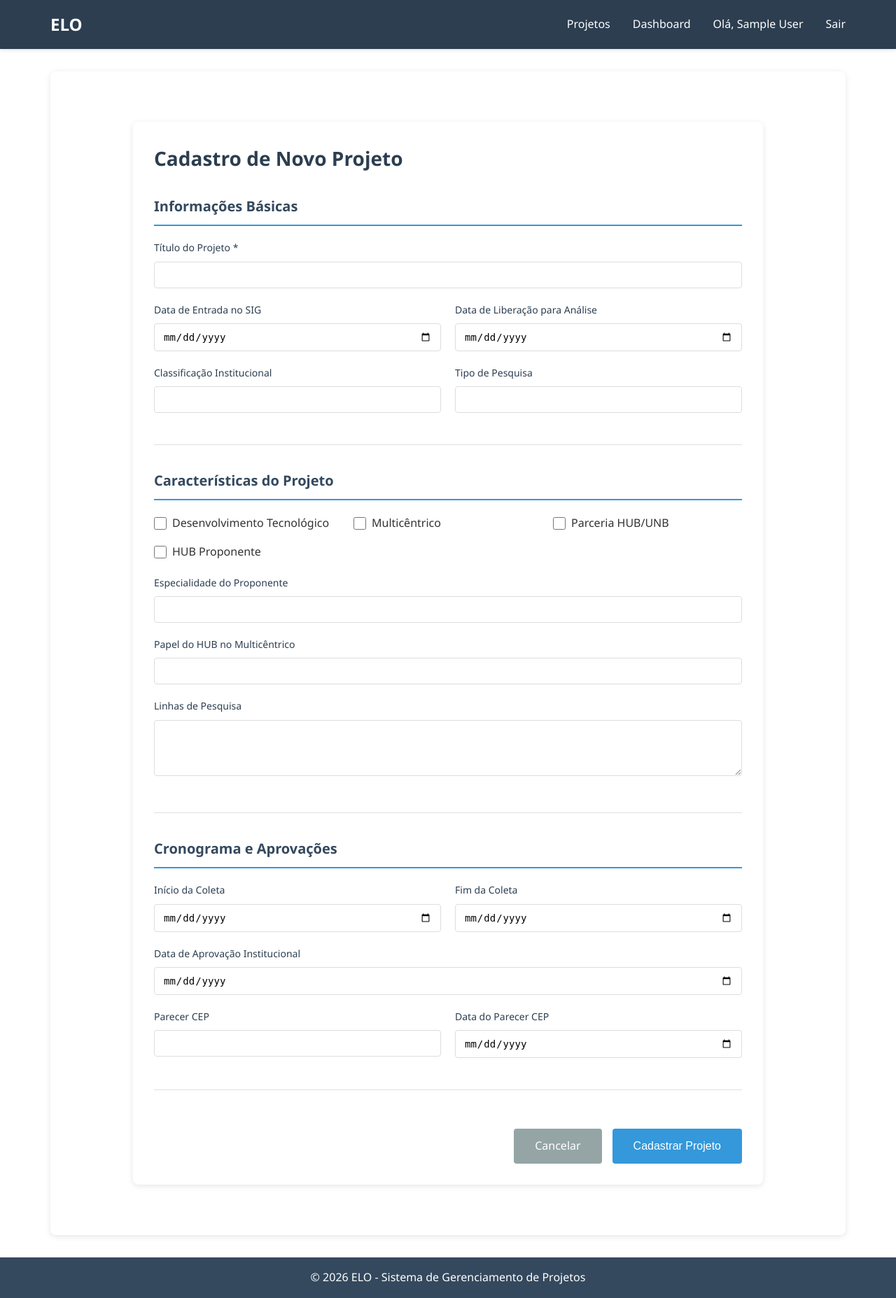
After one commit to VictorPontual/ELO, a Django app: page /projetos/cadastro/ in a window 1280 px wide. The commit adds this page. Shown: the whole page at 70% size. Run offline with Django 5.2, Linux system fonts and the light colour scheme; the visitor is signed in with stand-in values (Sample User, id 1).

Commit message:
feat: cadastro de projetos

```diff
--- /dev/null
+++ b/elo/projetos/static/projetos/css/cadastro_projeto.css
@@ -0,0 +1,202 @@
+.cadastro-container {
+    max-width: 900px;
+    margin: 40px auto;
+    padding: 30px;
+    background: white;
+    border-radius: 8px;
+    box-shadow: 0 2px 8px rgba(0,0,0,0.1);
+}
+
+.cadastro-container h2 {
+    color: #2c3e50;
+    margin-bottom: 30px;
+    font-size: 28px;
+}
+
+.form-section {
+    margin-bottom: 35px;
+    padding-bottom: 25px;
+    border-bottom: 1px solid #e0e0e0;
+}
+
+.form-section:last-of-type {
+    border-bottom: none;
+}
+
+.form-section h3 {
+    color: #34495e;
+    font-size: 20px;
+    margin-bottom: 20px;
+    padding-bottom: 10px;
+    border-bottom: 2px solid #3498db;
+}
+
+.form-group {
+    margin-bottom: 20px;
+}
+
+.form-group label {
+    display: block;
+    margin-bottom: 8px;
+    color: #2c3e50;
+    font-weight: 500;
+    font-size: 14px;
+}
+
+.form-control {
+    width: 100%;
+    padding: 10px 12px;
+    border: 1px solid #ddd;
+    border-radius: 4px;
+    font-size: 14px;
+    transition: border-color 0.3s;
+}
+
+.form-control:focus {
+    outline: none;
+    border-color: #3498db;
+    box-shadow: 0 0 0 3px rgba(52, 152, 219, 0.1);
+}
+
+textarea.form-control {
+    resize: vertical;
+    min-height: 80px;
+}
+
+.form-row {
+    display: grid;
+    grid-template-columns: 1fr 1fr;
+    gap: 20px;
+}
+
+.form-check-group {
+    display: grid;
+    grid-template-columns: repeat(auto-fit, minmax(200px, 1fr));
+    gap: 15px;
+    margin-bottom: 20px;
+}
+
+.form-check {
+    display: flex;
+    align-items: center;
+    gap: 8px;
+}
+
+.form-check-input {
+    width: 18px;
+    height: 18px;
+    cursor: pointer;
+}
+
+.form-check label {
+    margin: 0;
+    cursor: pointer;
+    font-weight: normal;
+}
+
+.error {
+    display: block;
+    color: #e74c3c;
+    font-size: 13px;
+    margin-top: 5px;
+}
+
+.alert {
+    padding: 12px 16px;
+    border-radius: 4px;
+    margin-bottom: 20px;
+}
+
+.alert-success {
+    background-color: #d4edda;
+    border: 1px solid #c3e6cb;
+    color: #155724;
+}
+
+.alert-warning {
+    background-color: #fff3cd;
+    border: 1px solid #ffeaa7;
+    color: #856404;
+}
+
+.alert-error {
+    background-color: #f8d7da;
+    border: 1px solid #f5c6cb;
+    color: #721c24;
+}
+
+.form-actions {
+    display: flex;
+    gap: 15px;
+    justify-content: flex-end;
+    margin-top: 30px;
+    padding-top: 20px;
+}
+
+.btn-salvar,
+.btn-cancelar {
+    padding: 12px 30px;
+    border: none;
+    border-radius: 4px;
+    font-size: 16px;
+    cursor: pointer;
+    transition: all 0.3s;
+    text-decoration: none;
+    display: inline-block;
+}
+
+.btn-salvar {
+    background-color: #3498db;
+    color: white;
+}
+
+.btn-salvar:hover {
+    background-color: #2980b9;
+    transform: translateY(-1px);
+}
+
+.btn-cancelar {
+    background-color: #95a5a6;
+    color: white;
+}
+
+.btn-cancelar:hover {
+    background-color: #7f8c8d;
+}
+
+.header-container {
+    display: flex;
+    justify-content: space-between;
+    align-items: center;
+    margin-bottom: 20px;
+}
+
+.btn-novo-projeto {
+    background-color: #27ae60;
+    color: white;
+    padding: 10px 20px;
+    border-radius: 4px;
+    text-decoration: none;
+    font-weight: 500;
+    transition: all 0.3s;
+}
+
+.btn-novo-projeto:hover {
+    background-color: #229954;
+    transform: translateY(-1px);
+}
+
+@media (max-width: 768px) {
+    .form-row {
+        grid-template-columns: 1fr;
+    }
+
+    .cadastro-container {
+        padding: 20px;
+        margin: 20px;
+    }
+
+    .form-check-group {
+        grid-template-columns: 1fr;
+    }
+}
--- /dev/null
+++ b/elo/projetos/static/projetos/js/cadastro_projeto.js
@@ -0,0 +1,51 @@
+document.addEventListener('DOMContentLoaded', function() {
+    const form = document.querySelector('.projeto-form');
+
+    // Validação básica antes de enviar
+    form.addEventListener('submit', function(e) {
+        const titulo = document.querySelector('#id_titulo');
+
+        if (!titulo.value.trim()) {
+            e.preventDefault();
+            alert('Por favor, preencha o título do projeto.');
+            titulo.focus();
+            return false;
+        }
+    });
+
+    // Adicionar feedback visual aos campos obrigatórios
+    const requiredFields = form.querySelectorAll('input[required], textarea[required]');
+    requiredFields.forEach(field => {
+        field.addEventListener('blur', function() {
+            if (!this.value.trim()) {
+                this.style.borderColor = '#e74c3c';
+            } else {
+                this.style.borderColor = '#27ae60';
+            }
+        });
+    });
+
+    // Auto-hide alerts depois de 5 segundos
+    const alerts = document.querySelectorAll('.alert');
+    alerts.forEach(alert => {
+        setTimeout(() => {
+            alert.style.opacity = '0';
+            setTimeout(() => alert.remove(), 300);
+        }, 5000);
+    });
+
+    // Validação de datas (fim não pode ser antes do início)
+    const inicioColeta = document.querySelector('#id_inicio_coleta');
+    const fimColeta = document.querySelector('#id_fim_coleta');
+
+    if (inicioColeta && fimColeta) {
+        fimColeta.addEventListener('change', function() {
+            if (inicioColeta.value && fimColeta.value) {
+                if (new Date(fimColeta.value) < new Date(inicioColeta.value)) {
+                    alert('A data de fim da coleta não pode ser anterior à data de início.');
+                    fimColeta.value = '';
+                }
+            }
+        });
+    }
+});
--- /dev/null
+++ b/elo/projetos/templates/projetos/cadastro_projeto.html
@@ -0,0 +1,181 @@
+{% extends "base.html" %}
+{% load static %}
+
+{% block extra_css %}
+<link rel="stylesheet" href="{% static 'projetos/css/cadastro_projeto.css' %}">
+{% endblock %}
+
+{% block title %}Cadastro de Projeto - ELO{% endblock %}
+
+{% block content %}
+<div class="cadastro-container">
+    <h2>Cadastro de Novo Projeto</h2>
+
+    {% if messages %}
+        {% for message in messages %}
+            <div class="alert alert-{{ message.tags }}">
+                {{ message }}
+            </div>
+        {% endfor %}
+    {% endif %}
+
+    <form method="post" class="projeto-form">
+        {% csrf_token %}
+
+        <div class="form-section">
+            <h3>Informações Básicas</h3>
+
+            <div class="form-group">
+                <label for="{{ form.titulo.id_for_label }}">{{ form.titulo.label }} *</label>
+                {{ form.titulo }}
+                {% if form.titulo.errors %}
+                    <span class="error">{{ form.titulo.errors.0 }}</span>
+                {% endif %}
+            </div>
+
+            <div class="form-row">
+                <div class="form-group">
+                    <label for="{{ form.data_ent_sig.id_for_label }}">{{ form.data_ent_sig.label }}</label>
+                    {{ form.data_ent_sig }}
+                    {% if form.data_ent_sig.errors %}
+                        <span class="error">{{ form.data_ent_sig.errors.0 }}</span>
+                    {% endif %}
+                </div>
+
+                <div class="form-group">
+                    <label for="{{ form.data_lib_analise.id_for_label }}">{{ form.data_lib_analise.label }}</label>
+                    {{ form.data_lib_analise }}
+                    {% if form.data_lib_analise.errors %}
+                        <span class="error">{{ form.data_lib_analise.errors.0 }}</span>
+                    {% endif %}
+                </div>
+            </div>
+
+            <div class="form-row">
+                <div class="form-group">
+                    <label for="{{ form.class_inst.id_for_label }}">{{ form.class_inst.label }}</label>
+                    {{ form.class_inst }}
+                    {% if form.class_inst.errors %}
+                        <span class="error">{{ form.class_inst.errors.0 }}</span>
+                    {% endif %}
+                </div>
+
+                <div class="form-group">
+                    <label for="{{ form.tipo_pesq.id_for_label }}">{{ form.tipo_pesq.label }}</label>
+                    {{ form.tipo_pesq }}
+                    {% if form.tipo_pesq.errors %}
+                        <span class="error">{{ form.tipo_pesq.errors.0 }}</span>
+                    {% endif %}
+                </div>
+            </div>
+        </div>
+
+        <div class="form-section">
+            <h3>Características do Projeto</h3>
+
+            <div class="form-check-group">
+                <div class="form-check">
+                    {{ form.desenvolvimento_tecnologico }}
+                    <label for="{{ form.desenvolvimento_tecnologico.id_for_label }}">{{ form.desenvolvimento_tecnologico.label }}</label>
+                </div>
+
+                <div class="form-check">
+                    {{ form.multicentrico }}
+                    <label for="{{ form.multicentrico.id_for_label }}">{{ form.multicentrico.label }}</label>
+                </div>
+
+                <div class="form-check">
+                    {{ form.parceria_HUB_UNB }}
+                    <label for="{{ form.parceria_HUB_UNB.id_for_label }}">{{ form.parceria_HUB_UNB.label }}</label>
+                </div>
+
+                <div class="form-check">
+                    {{ form.HUB_proponente }}
+                    <label for="{{ form.HUB_proponente.id_for_label }}">{{ form.HUB_proponente.label }}</label>
+                </div>
+            </div>
+
+            <div class="form-group">
+                <label for="{{ form.especialidade_proponente.id_for_label }}">{{ form.especialidade_proponente.label }}</label>
+                {{ form.especialidade_proponente }}
+                {% if form.especialidade_proponente.errors %}
+                    <span class="error">{{ form.especialidade_proponente.errors.0 }}</span>
+                {% endif %}
+            </div>
+
+            <div class="form-group">
+                <label for="{{ form.papel_HUB_multi.id_for_label }}">{{ form.papel_HUB_multi.label }}</label>
+                {{ form.papel_HUB_multi }}
+                {% if form.papel_HUB_multi.errors %}
+                    <span class="error">{{ form.papel_HUB_multi.errors.0 }}</span>
+                {% endif %}
+            </div>
+
+            <div class="form-group">
+                <label for="{{ form.linhas_pesq.id_for_label }}">{{ form.linhas_pesq.label }}</label>
+                {{ form.linhas_pesq }}
+                {% if form.linhas_pesq.errors %}
+                    <span class="error">{{ form.linhas_pesq.errors.0 }}</span>
+                {% endif %}
+            </div>
+        </div>
+
+        <div class="form-section">
+            <h3>Cronograma e Aprovações</h3>
+
+            <div class="form-row">
+                <div class="form-group">
+                    <label for="{{ form.inicio_coleta.id_for_label }}">{{ form.inicio_coleta.label }}</label>
+                    {{ form.inicio_coleta }}
+                    {% if form.inicio_coleta.errors %}
+                        <span class="error">{{ form.inicio_coleta.errors.0 }}</span>
+                    {% endif %}
+                </div>
+
+                <div class="form-group">
+                    <label for="{{ form.fim_coleta.id_for_label }}">{{ form.fim_coleta.label }}</label>
+                    {{ form.fim_coleta }}
+                    {% if form.fim_coleta.errors %}
+                        <span class="error">{{ form.fim_coleta.errors.0 }}</span>
+                    {% endif %}
+                </div>
+            </div>
+
+            <div class="form-group">
+                <label for="{{ form.data_aprovacao_inst.id_for_label }}">{{ form.data_aprovacao_inst.label }}</label>
+                {{ form.data_aprovacao_inst }}
+                {% if form.data_aprovacao_inst.errors %}
+                    <span class="error">{{ form.data_aprovacao_inst.errors.0 }}</span>
+                {% endif %}
+            </div>
+
+            <div class="form-row">
+                <div class="form-group">
+                    <label for="{{ form.parecer_cep.id_for_label }}">{{ form.parecer_cep.label }}</label>
+                    {{ form.parecer_cep }}
+                    {% if form.parecer_cep.errors %}
+                        <span class="error">{{ form.parecer_cep.errors.0 }}</span>
+                    {% endif %}
+                </div>
+
+                <div class="form-group">
+                    <label for="{{ form.data_parecer_cep.id_for_label }}">{{ form.data_parecer_cep.label }}</label>
+                    {{ form.data_parecer_cep }}
+                    {% if form.data_parecer_cep.errors %}
+                        <span class="error">{{ form.data_parecer_cep.errors.0 }}</span>
+                    {% endif %}
+                </div>
+            </div>
+        </div>
+
+        <div class="form-actions">
+            <a href="{% url 'lista_projetos' %}" class="btn-cancelar">Cancelar</a>
+            <button type="submit" class="btn-salvar">Cadastrar Projeto</button>
+        </div>
+    </form>
+</div>
+{% endblock %}
+
+{% block extra_js %}
+<script src="{% static 'projetos/js/cadastro_projeto.js' %}"></script>
+{% endblock %}
--- a/elo/projetos/urls.py
+++ b/elo/projetos/urls.py
@@ -3,4 +3,5 @@ from . import views
 
 urlpatterns = [
     path('', views.lista_projetos, name='lista_projetos'),
+    path('cadastro/', views.cadastro_projeto, name='cadastro_projeto'),
 ]
--- a/elo/projetos/views.py
+++ b/elo/projetos/views.py
@@ -1,8 +1,86 @@
-from django.shortcuts import render
+from django.shortcuts import render, redirect
 from django.contrib.auth.decorators import login_required
-from .models import Projeto
+from django.contrib import messages
+from .models import Projeto, Participacao
+from contas.models import Pesquisador
+from django import forms
+
+class ProjetoForm(forms.ModelForm):
+    class Meta:
+        model = Projeto
+        fields = [
+            'titulo', 'data_ent_sig', 'data_lib_analise', 'class_inst',
+            'tipo_pesq', 'desenvolvimento_tecnologico', 'multicentrico',
+            'especialidade_proponente', 'linhas_pesq', 'inicio_coleta',
+            'fim_coleta', 'data_aprovacao_inst', 'parecer_cep',
+            'data_parecer_cep', 'papel_HUB_multi', 'parceria_HUB_UNB',
+            'HUB_proponente'
+        ]
+        widgets = {
+            'titulo': forms.TextInput(attrs={'class': 'form-control'}),
+            'data_ent_sig': forms.DateInput(attrs={'class': 'form-control', 'type': 'date'}),
+            'data_lib_analise': forms.DateInput(attrs={'class': 'form-control', 'type': 'date'}),
+            'class_inst': forms.TextInput(attrs={'class': 'form-control'}),
+            'tipo_pesq': forms.TextInput(attrs={'class': 'form-control'}),
+            'desenvolvimento_tecnologico': forms.CheckboxInput(attrs={'class': 'form-check-input'}),
+            'multicentrico': forms.CheckboxInput(attrs={'class': 'form-check-input'}),
+            'especialidade_proponente': forms.TextInput(attrs={'class': 'form-control'}),
+            'linhas_pesq': forms.Textarea(attrs={'class': 'form-control', 'rows': 3}),
+            'inicio_coleta': forms.DateInput(attrs={'class': 'form-control', 'type': 'date'}),
+            'fim_coleta': forms.DateInput(attrs={'class': 'form-control', 'type': 'date'}),
+            'data_aprovacao_inst': forms.DateInput(attrs={'class': 'form-control', 'type': 'date'}),
+            'parecer_cep': forms.TextInput(attrs={'class': 'form-control'}),
+            'data_parecer_cep': forms.DateInput(attrs={'class': 'form-control', 'type': 'date'}),
+            'papel_HUB_multi': forms.TextInput(attrs={'class': 'form-control'}),
+            'parceria_HUB_UNB': forms.CheckboxInput(attrs={'class': 'form-check-input'}),
+            'HUB_proponente': forms.CheckboxInput(attrs={'class': 'form-check-input'}),
+        }
+        labels = {
+            'titulo': 'Título do Projeto',
+            'data_ent_sig': 'Data de Entrada no SIG',
+            'data_lib_analise': 'Data de Liberação para Análise',
+            'class_inst': 'Classificação Institucional',
+            'tipo_pesq': 'Tipo de Pesquisa',
+            'desenvolvimento_tecnologico': 'Desenvolvimento Tecnológico',
+            'multicentrico': 'Multicêntrico',
+            'especialidade_proponente': 'Especialidade do Proponente',
+            'linhas_pesq': 'Linhas de Pesquisa',
+            'inicio_coleta': 'Início da Coleta',
+            'fim_coleta': 'Fim da Coleta',
+            'data_aprovacao_inst': 'Data de Aprovação Institucional',
+            'parecer_cep': 'Parecer CEP',
+            'data_parecer_cep': 'Data do Parecer CEP',
+            'papel_HUB_multi': 'Papel do HUB no Multicêntrico',
+            'parceria_HUB_UNB': 'Parceria HUB/UNB',
+            'HUB_proponente': 'HUB Proponente',
+        }
 
 @login_required
 def lista_projetos(request):
     projetos = Projeto.objects.prefetch_related('participacao_set__pesquisador__user').all()
     return render(request, 'projetos/lista_projetos.html', {'projetos': projetos})
+
+@login_required
+def cadastro_projeto(request):
+    if request.method == 'POST':
+        form = ProjetoForm(request.POST)
+        if form.is_valid():
+            projeto = form.save()
+
+            # Adicionar o usuário atual como líder do projeto
+            try:
+                pesquisador = Pesquisador.objects.get(user=request.user)
+                Participacao.objects.create(
+                    pesquisador=pesquisador,
+                    projeto=projeto,
+                    atividade='Líder'
+                )
+            except Pesquisador.DoesNotExist:
+                messages.warning(request, 'Projeto criado, mas você não possui um perfil de pesquisador.')
+
+            messages.success(request, 'Projeto cadastrado com sucesso!')
+            return redirect('lista_projetos')
+    else:
+        form = ProjetoForm()
+
+    return render(request, 'projetos/cadastro_projeto.html', {'form': form})
```
Also changed, not shown: elo/projetos/static/projetos/css/lista_projetos.css (+22 -0 lines), elo/projetos/templates/projetos/lista_projetos.html (+8 -5 lines).
